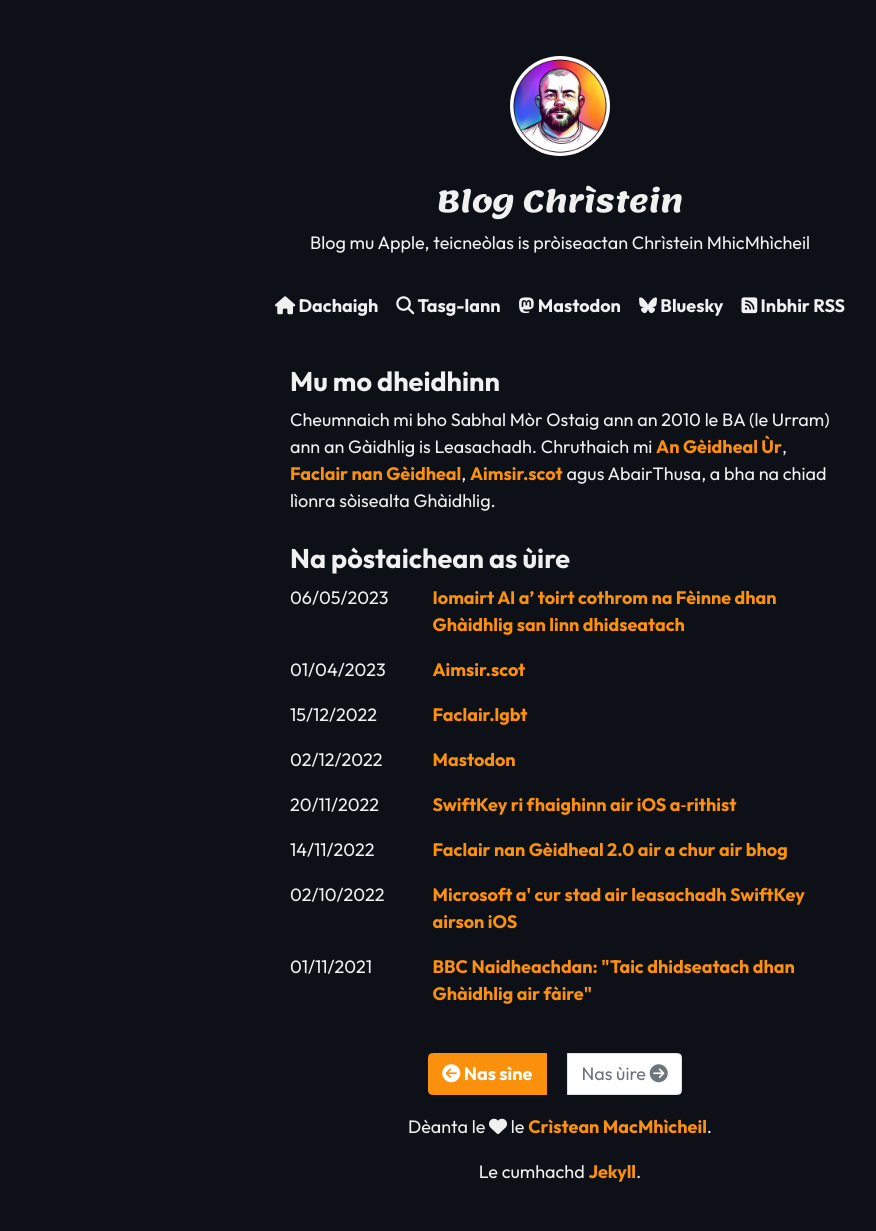
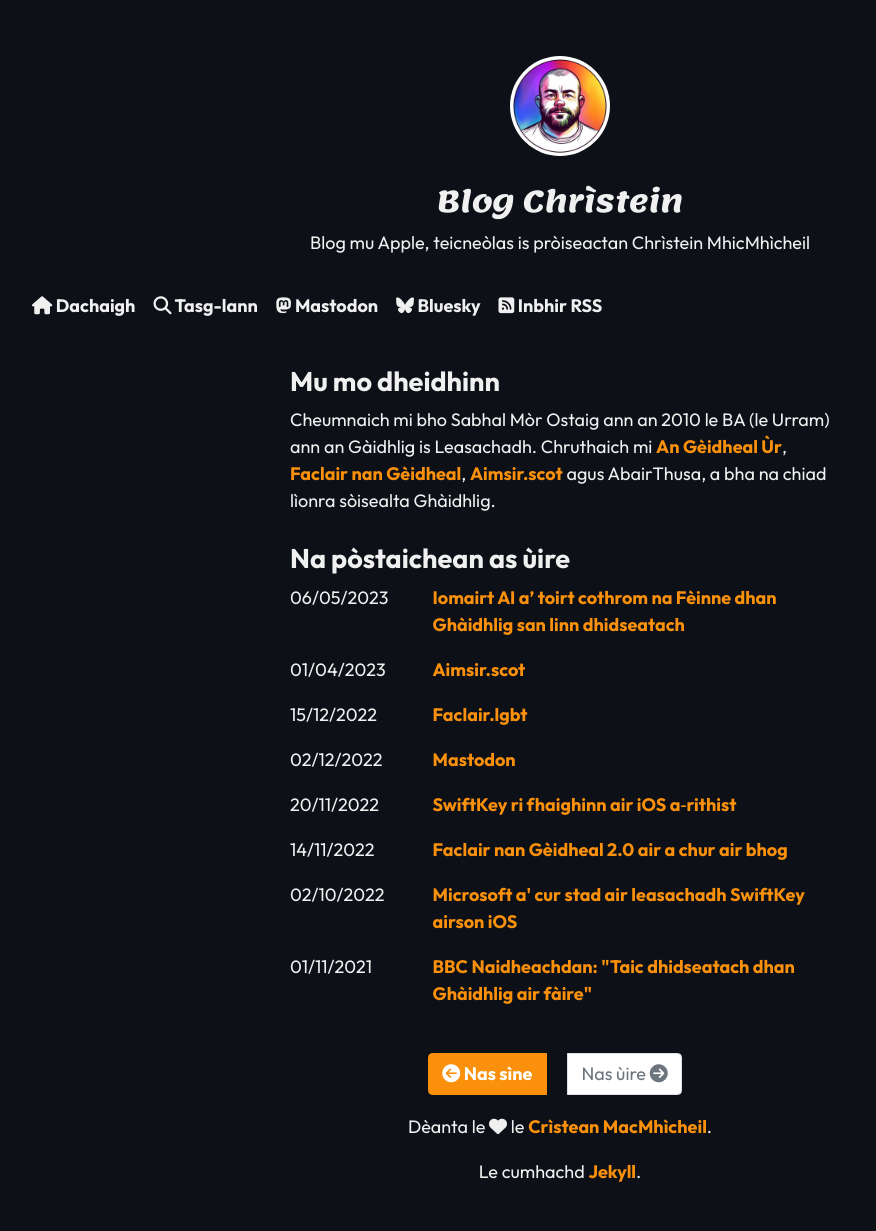
Before and after one commit to angeidheal/angeidheal.github.io, a Jekyll site: the page built from index.html, in a window 1280 px wide. Shown: the whole page, without its empty margins (80-956 px from the left). Built offline with Jekyll 4.4.1, drawn with Linux system fonts in a browser that asks for light colours; nearby versions of some CDN libraries; the list of posts is cut into pages by our own code.

Commit message:
Update navigation.html

```diff
--- a/_includes/navigation.html
+++ b/_includes/navigation.html
@@ -12,8 +12,8 @@
       <span class="navbar-toggler-icon"></span>
     </button>
 
-    <div class="collapse navbar-collapse justify-content-center" id="navbarSupportedContent">
-      <ul class="navbar-nav">
+    <div class="collapse navbar-collapse" id="navbarSupportedContent">
+      <ul class="navbar-nav nav-pills nav-fill">
         {% for site in site.data.navbar %}
         <li class="nav-item">
           <a class="nav-link" href="{{ site.url }}" title="{{ site.description }}">{{ site.title }}</a>
```
